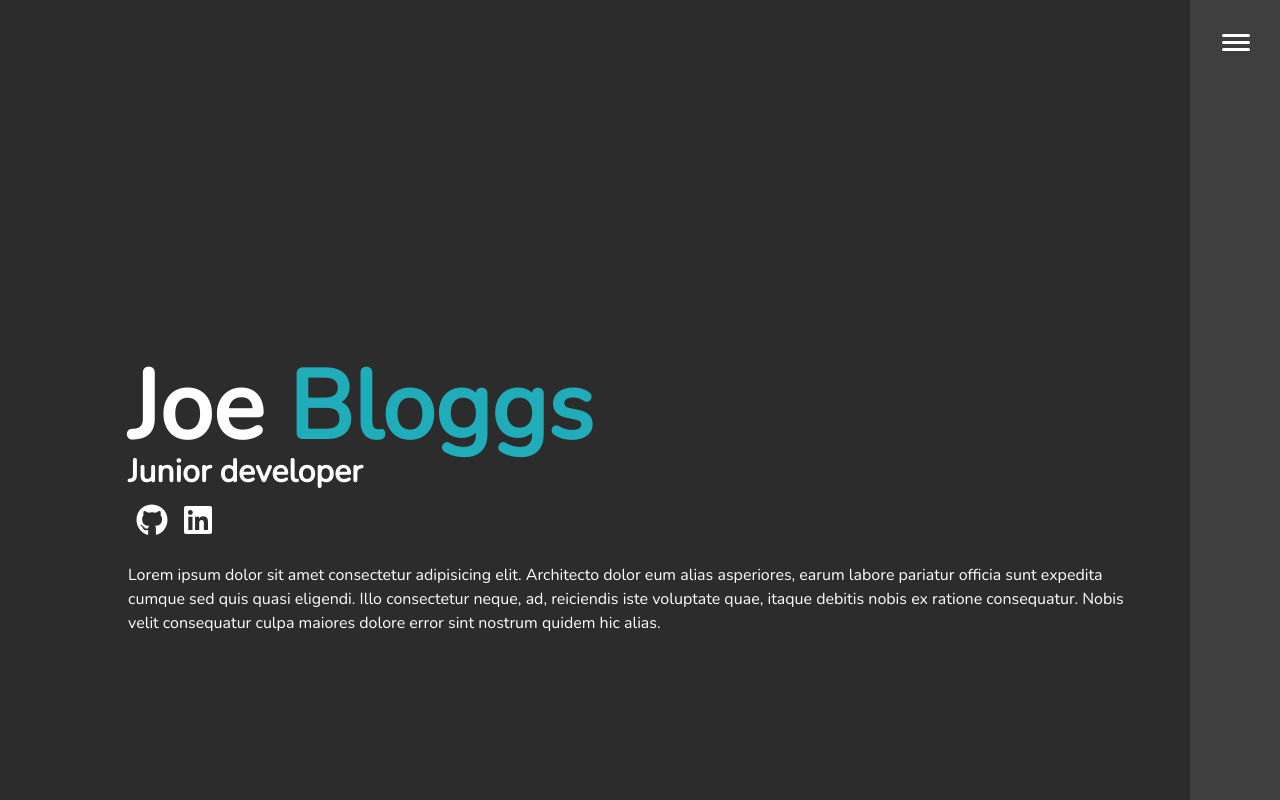
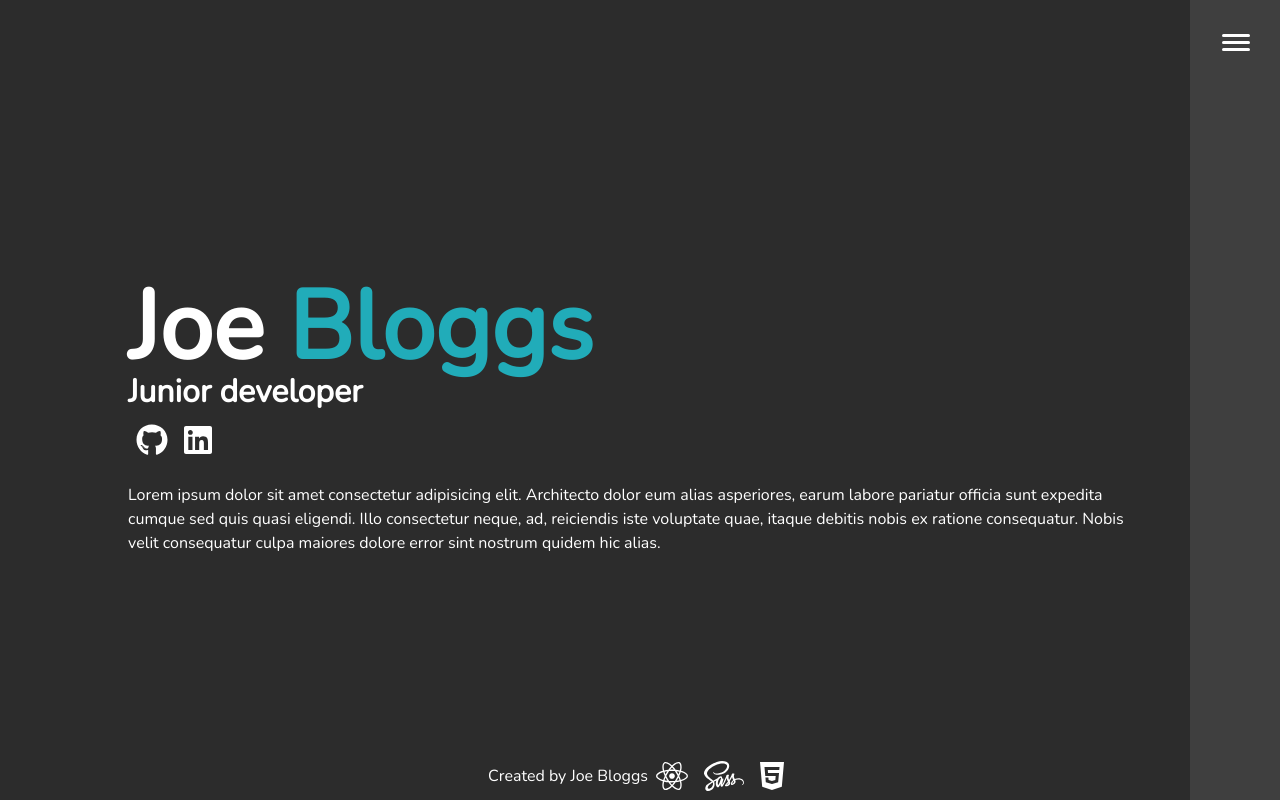
Before and after one commit to tcje91/react-portfolio, a React (Create React App) app: page / in a window 1280 px wide. Built offline with nearby package versions, Linux system fonts and the light colour scheme; the HTML template or start-up script is replaced by a standard one.

Commit message:
create footer component

```diff
--- a/src/App.js
+++ b/src/App.js
@@ -7,6 +7,7 @@ import Contact from './components/Contact';
 import About from './components/About';
 import Menu from './components/Menu';
 import NotFound from './components/NotFound';
+import Footer from './components/Footer';
 
 const App = () => (
   <div className="App">
@@ -18,6 +19,7 @@ const App = () => (
       <About path="/about" />
       <NotFound path="/*" />
     </Router>
+    <Footer />
   </div>
 );
 
--- /dev/null
+++ b/src/components/Footer.js
@@ -0,0 +1,14 @@
+import React from 'react';
+import { FontAwesomeIcon } from '@fortawesome/react-fontawesome';
+import * as BrandIcons from '@fortawesome/free-brands-svg-icons';
+
+const Footer = () => (
+  <div className="footer">
+    <span className="footer-text">Created by Joe Bloggs</span>
+    <FontAwesomeIcon icon={BrandIcons.faReact} size="2x" className="icon" />
+    <FontAwesomeIcon icon={BrandIcons.faSass} size="2x" className="icon" />
+    <FontAwesomeIcon icon={BrandIcons.faHtml5} size="2x" className="icon" />
+  </div>
+);
+
+export default Footer;
--- a/src/index.css
+++ b/src/index.css
@@ -174,7 +174,7 @@ h1, h2, h3 {
   padding: 8rem; }
 
 .home {
-  margin-top: 30vh; }
+  margin-top: 20vh; }
   .home .icon {
     margin: 0.5rem;
     transition: ease-in-out 300ms;
@@ -205,3 +205,15 @@ h1, h2, h3 {
       height: 150px;
       background: #fff;
       margin: 1rem auto; }
+
+.footer {
+  position: absolute;
+  display: flex;
+  justify-content: center;
+  align-items: center;
+  bottom: 0;
+  left: 0;
+  width: 100%;
+  text-align: center; }
+  .footer .icon {
+    margin: 0.5rem; }
--- a/src/scss/index.scss
+++ b/src/scss/index.scss
@@ -40,7 +40,7 @@ h1, h2, h3 {
 }
 
 .home {
-  margin-top: 30vh;
+  margin-top: 20vh;
 
   .icon {
     margin: 0.5rem;
@@ -71,7 +71,6 @@ h1, h2, h3 {
 
     &:hover {
       background: lighten($background-colour, 5);
-
       .project-tile-title {
         color: $secondary-colour;
       }
@@ -85,5 +84,19 @@ h1, h2, h3 {
     }
 
   }
+}
 
+.footer {
+  position: absolute;
+  display: flex;
+  justify-content: center;
+  align-items: center;
+  bottom: 0;
+  left: 0;
+  width: 100%;
+  text-align: center;
+
+  .icon {
+    margin: 0.5rem;
+  }
 }
```
